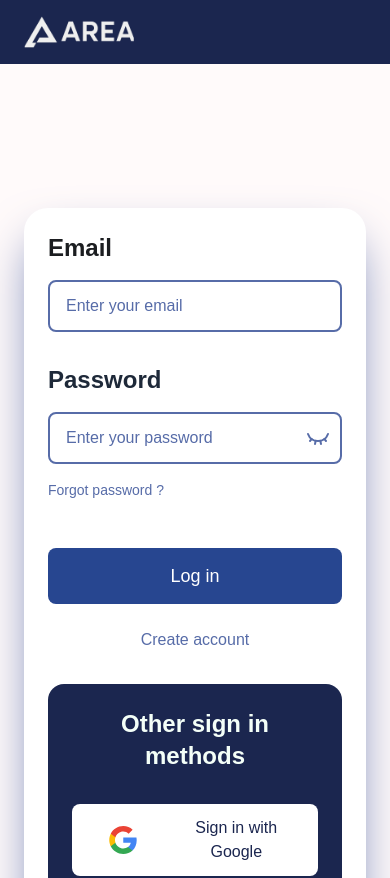
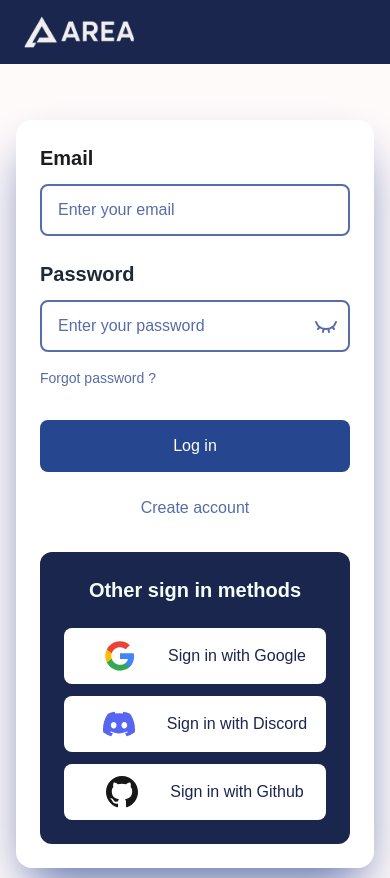
Before and after one commit to ValianceTekProject/AreaFront, a Next.js app: page / in a window 390 px wide. Shown: the top 878 px of the page. Built offline with nearby package versions, Linux system fonts and the light colour scheme.

Commit message:
fix: fixing responsiveness on login and sign up page

```diff
--- a/app/SignUp/page.tsx
+++ b/app/SignUp/page.tsx
@@ -49,25 +49,25 @@ export default function SignUpPage() {
   return (
     <div className="min-h-screen bg-[#FFFAFA]">
       <Header />
-    <div className="flex flex-col items-center mt-40">
+      <div className="flex flex-col items-center mt-10 sm:mt-20 md:mt-32 lg:mt-40 px-4">
         <div className="flex justify-center items-center w-full flex-1">
-        <div className="bg-white rounded-2xl shadow-2xl shadow-[#576CA8] max-w-3xl w-full p-10">
-          <h1 className="text-3xl font-bold text-center mb-8 text-[#1B1D20]">
+          <div className="bg-white rounded-xl sm:rounded-2xl shadow-2xl shadow-[#576CA8] max-w-3xl w-full p-6 sm:p-8 md:p-10">
+            <h1 className="text-2xl sm:text-3xl font-bold text-center mb-6 sm:mb-8 text-[#1B1D20]">
               Create an account
             </h1>
-          <div className="mb-6">
-            <label className="block mb-2 font-medium text-[#576CA8]">Email</label>
+            <div className="mb-5 sm:mb-6">
+              <label className="block mb-2 font-medium text-[#576CA8] text-sm sm:text-base">Email</label>
               <input
                 type="email"
                 name="email"
                 value={form.email}
                 onChange={handleChange}
                 placeholder="Enter your email"
-              className="w-full border border-[#576CA8] rounded-md px-3 py-2 text-[#1B1D20] placeholder:text-[#576CA8]"
+                className="w-full border border-[#576CA8] rounded-md px-3 py-2 text-[#1B1D20] placeholder:text-[#576CA8] text-base"
               />
             </div>
-          <div className="mb-6">
-            <label className="block mb-2 font-medium text-[#576CA8]">Password</label>
+            <div className="mb-5 sm:mb-6">
+              <label className="block mb-2 font-medium text-[#576CA8] text-sm sm:text-base">Password</label>
               <div className="relative">
                 <input
                   type={showPassword ? "text" : "password"}
@@ -75,7 +75,7 @@ export default function SignUpPage() {
                   value={form.password}
                   onChange={handleChange}
                   placeholder="Enter your password"
-                className="w-full border border-[#576CA8] rounded-md px-3 py-2 text-[#1B1D20] placeholder:text-[#576CA8]"
+                  className="w-full border border-[#576CA8] rounded-md px-3 py-2 text-[#1B1D20] placeholder:text-[#576CA8] text-base"
                 />
                 <button
                   type="button"
@@ -86,13 +86,13 @@ export default function SignUpPage() {
                 </button>
               </div>
             </div>
-          <div className="mb-8">
-            <label className="block mb-2 font-medium text-[#576CA8]">Confirm Password</label>
+            <div className="mb-6 sm:mb-8">
+              <label className="block mb-2 font-medium text-[#576CA8] text-sm sm:text-base">Confirm Password</label>
               <div className="relative">
                 <input
                   type={showConfirm ? "text" : "password"}
                   placeholder="Confirm your password"
-                className="w-full border border-[#576CA8] rounded-md px-3 py-2 text-[#1B1D20] placeholder:text-[#576CA8]"
+                  className="w-full border border-[#576CA8] rounded-md px-3 py-2 text-[#1B1D20] placeholder:text-[#576CA8] text-base"
                 />
                 <button
                   type="button"
@@ -104,7 +104,10 @@ export default function SignUpPage() {
               </div>
             </div>
             <div className="flex justify-center">
-            <button className="w-70 bg-[#274690] text-white py-3 px-8 text-lg rounded-md hover:opacity-90" onClick={handleSubmit}>
+              <button
+                className="w-full sm:w-70 bg-[#274690] text-white py-3 px-8 text-base sm:text-lg rounded-md hover:opacity-90 transition-opacity"
+                onClick={handleSubmit}
+              >
                 Sign up
               </button>
             </div>
--- a/app/login/page.tsx
+++ b/app/login/page.tsx
@@ -76,24 +76,22 @@ function LoginForm() {
 
   return (
     <div className="min-h-screen bg-[#FFFAFA]">
-      <div className="flex items-center justify-center p-6 mt-30">
-        <div className="bg-white rounded-3xl shadow-2xl shadow-[#576CA8] w-full max-w-7xl p-6 md:p-15 grid md:grid-cols-2 gap-8 md:gap-30">
-
+      <div className="flex items-center justify-center p-4 sm:p-6 mt-10 sm:mt-20 lg:mt-30">
+        <div className="bg-white rounded-2xl sm:rounded-3xl shadow-2xl shadow-[#576CA8] w-full max-w-7xl p-6 sm:p-8 md:p-10 lg:p-15 grid grid-cols-1 md:grid-cols-2 gap-8 sm:gap-12 lg:gap-30">
           <div className="flex flex-col justify-center">
-            <div className="mb-8">
-              <label className="block text-2xl font-semibold text-[#1B1D20] mb-4">Email</label>
+            <div className="mb-6 sm:mb-8">
+              <label className="block text-xl sm:text-2xl font-semibold text-[#1B1D20] mb-3 sm:mb-4">Email</label>
               <input
                 type="email"
                 name="email"
                 value={form.email}
                 onChange={handleChange}
                 placeholder="Enter your email"
-                className="w-full px-4 py-3 border-2 border-[#576CA8] rounded-lg focus:outline-none focus:border-[#1B264F] text-[#1B264F] transition-colors placeholder:text-[#576CA8]"
+                className="w-full px-4 py-3 text-base border-2 border-[#576CA8] rounded-lg focus:outline-none focus:border-[#1B264F] text-[#1B264F] transition-colors placeholder:text-[#576CA8]"
               />
             </div>
-
             <div className="mb-2">
-              <label className="block text-2xl font-semibold text-gray-800 mb-4">Password</label>
+              <label className="block text-xl sm:text-2xl font-semibold text-gray-800 mb-3 sm:mb-4">Password</label>
               <div className="relative mb-2">
                 <input
                   type={show ? "text" : "password"}
@@ -101,7 +99,7 @@ function LoginForm() {
                   value={form.password}
                   onChange={handleChange}
                   placeholder="Enter your password"
-                  className="w-full px-4 py-3 border-2 border-[#576CA8] rounded-lg focus:outline-none focus:border-[#1B264F] text-[#1B264F] transition-colors placeholder:text-[#576CA8]"
+                  className="w-full px-4 py-3 text-base border-2 border-[#576CA8] rounded-lg focus:outline-none focus:border-[#1B264F] text-[#1B264F] transition-colors placeholder:text-[#576CA8]"
                 />
                 <button
                   type="button"
@@ -112,34 +110,30 @@ function LoginForm() {
                 </button>
               </div>
             </div>
-
-            <a href="#" className="text-sm text-[#576CA8] hover:text-[#1B264F] mb-12">
+            <a href="#" className="text-sm text-[#576CA8] hover:text-[#1B264F] mb-8 sm:mb-12">
               Forgot password ?
             </a>
-
             <button
-              className="w-full max-w-xs bg-[#274690] text-white py-3.5 rounded-lg text-lg font-medium hover:bg-[#1B264F] transition-colors mb-6 mx-auto"
+              className="w-full max-w-xs bg-[#274690] text-white py-3.5 rounded-lg text-base sm:text-lg font-medium hover:bg-[#1B264F] transition-colors mb-6 mx-auto"
               onClick={handleLogin}
             >
               Log in
             </button>
-
-            <Link href="/SignUp" className="text-[#576CA8] hover:text-[#1B264F] text-center">
+            <Link href="/SignUp" className="text-[#576CA8] hover:text-[#1B264F] text-center text-base">
               Create account
             </Link>
           </div>
-
-          <div className="bg-[#1B264F] rounded-2xl p-6 md:p-8 flex flex-col justify-center">
-            <h2 className="text-[#F4FFF8] text-2xl font-semibold mb-8 text-center">
+          <div className="bg-[#1B264F] rounded-xl sm:rounded-2xl p-6 sm:p-8 flex flex-col justify-center">
+            <h2 className="text-[#F4FFF8] text-xl sm:text-2xl font-semibold mb-6 sm:mb-8 text-center">
               Other sign in methods
             </h2>
 
-            <div className="space-y-4 flex flex-col items-center">
+            <div className="space-y-3 sm:space-y-4 flex flex-col items-center">
               {services.map(service => (
                 <button
                   key={service.name}
                   onClick={() => handleOAuthLogin(service.url)}
-                  className="flex items-center gap-3 w-full max-w-xs px-4 py-3 bg-white text-[#1B264F] rounded-lg font-medium hover:bg-[#F4FFF8] transition-colors"
+                  className="flex items-center justify-center gap-3 w-full max-w-xs px-4 py-3 bg-white text-[#1B264F] rounded-lg text-base font-medium hover:bg-[#F4FFF8] transition-colors"
                 >
                   {service.icon}
                   <span>Sign in with {service.name}</span>
@@ -158,10 +152,10 @@ export default function LoginPage() {
     <div className="min-h-screen bg-[#FFFAFA]">
       <Header />
       <Suspense fallback={
-        <div className="flex items-center justify-center p-6 mt-30">
+        <div className="flex items-center justify-center p-6 mt-20 sm:mt-30">
           <div className="text-center">
             <div className="animate-spin rounded-full h-12 w-12 border-b-2 border-[#274690] mx-auto mb-4"></div>
-            <p className="text-xl text-[#1B264F]">Loading...</p>
+            <p className="text-lg sm:text-xl text-[#1B264F]">Loading...</p>
           </div>
         </div>
       }>
```
Lines whose indentation alone changed are shown as unchanged.
